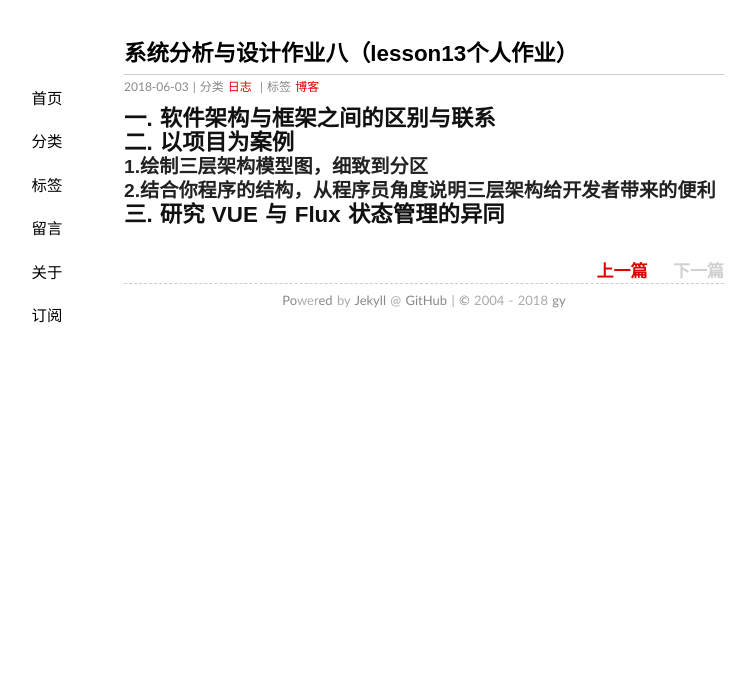
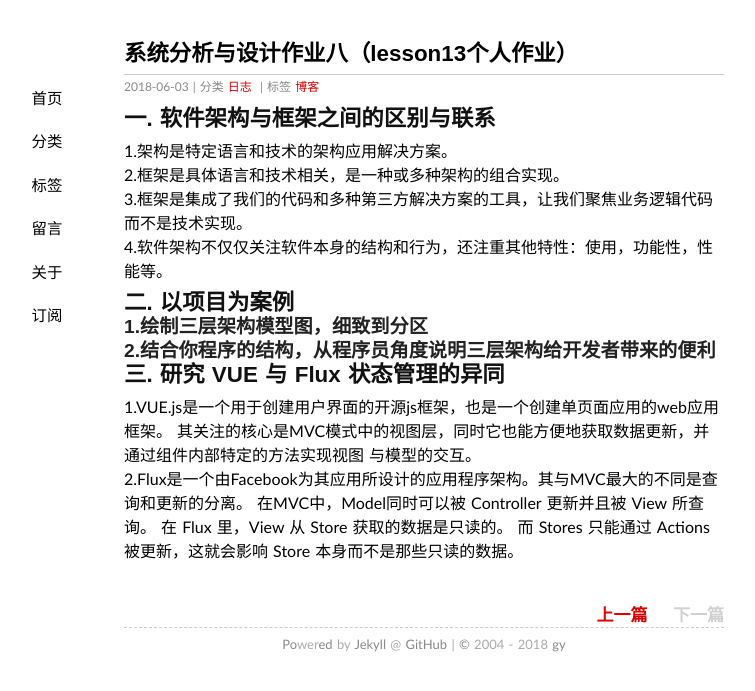
Before and after one commit to gaoynui/gaoynui.github.io, a Jekyll site: the page built from _posts/2018-06-03-hw8.md, in a window 1280 px wide. Shown: the top 691 px of the page, without its empty margins (216-971 px from the left). Built offline with Jekyll 4.4.1, drawn with Linux system fonts in a browser that asks for light colours.

Commit message:
Update 2018-06-03-hw8.md

```diff
--- a/_posts/2018-06-03-hw8.md
+++ b/_posts/2018-06-03-hw8.md
@@ -6,7 +6,18 @@ categories: 日志
 tags: 博客
 ---
 ## 一. 软件架构与框架之间的区别与联系
+1.架构是特定语言和技术的架构应用解决方案。
+2.框架是具体语言和技术相关，是一种或多种架构的组合实现。
+3.框架是集成了我们的代码和多种第三方解决方案的工具，让我们聚焦业务逻辑代码而不是技术实现。
+4.软件架构不仅仅关注软件本身的结构和行为，还注重其他特性：使用，功能性，性能等。
 ## 二. 以项目为案例
 ### 1.绘制三层架构模型图，细致到分区
 ### 2.结合你程序的结构，从程序员角度说明三层架构给开发者带来的便利
 ## 三. 研究 VUE 与 Flux 状态管理的异同
+1.VUE.js是一个用于创建用户界面的开源js框架，也是一个创建单页面应用的web应用框架。
+其关注的核心是MVC模式中的视图层，同时它也能方便地获取数据更新，并通过组件内部特定的方法实现视图
+与模型的交互。
+2.Flux是一个由Facebook为其应用所设计的应用程序架构。其与MVC最大的不同是查询和更新的分离。
+在MVC中，Model同时可以被 Controller 更新并且被 View 所查询。
+在 Flux 里，View 从 Store 获取的数据是只读的。
+而 Stores 只能通过 Actions 被更新，这就会影响 Store 本身而不是那些只读的数据。
```
